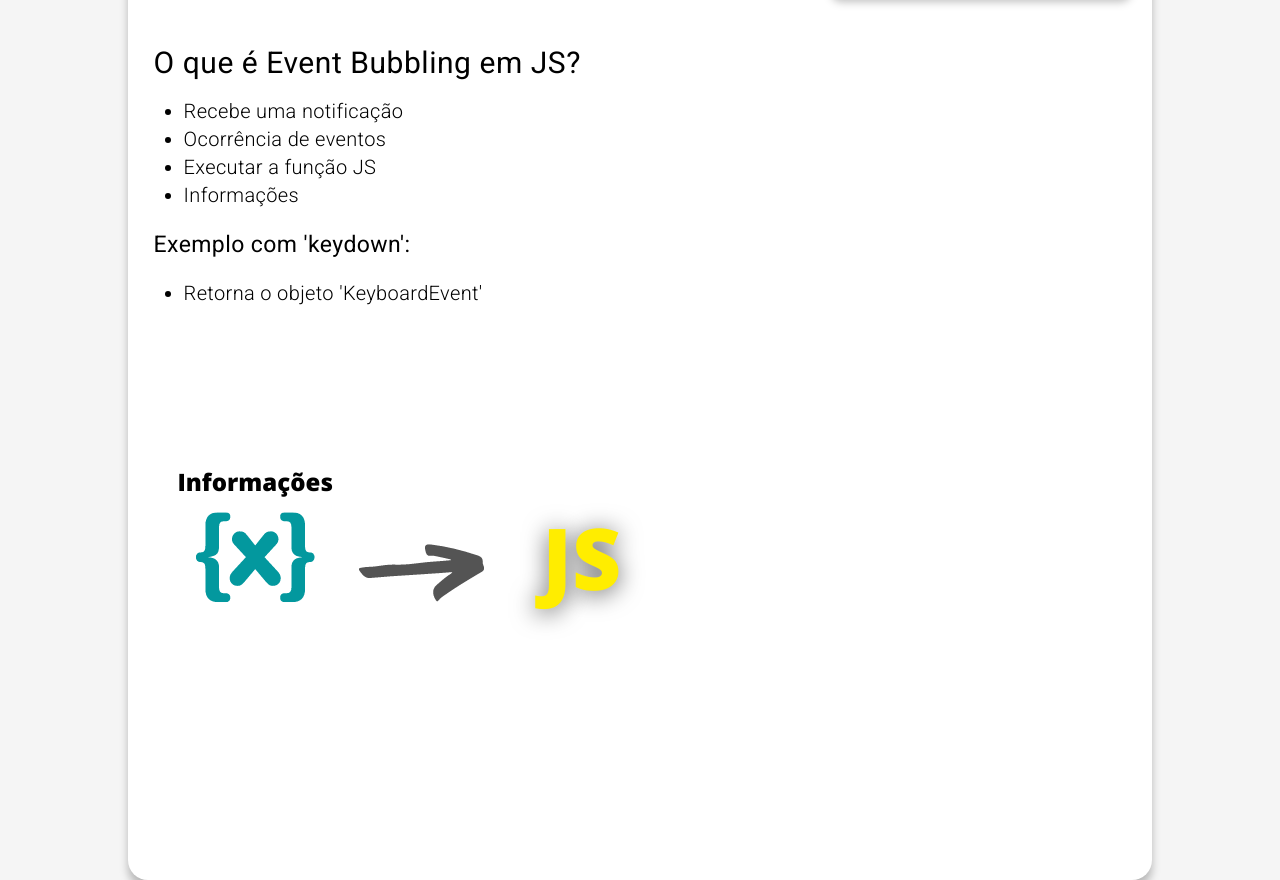
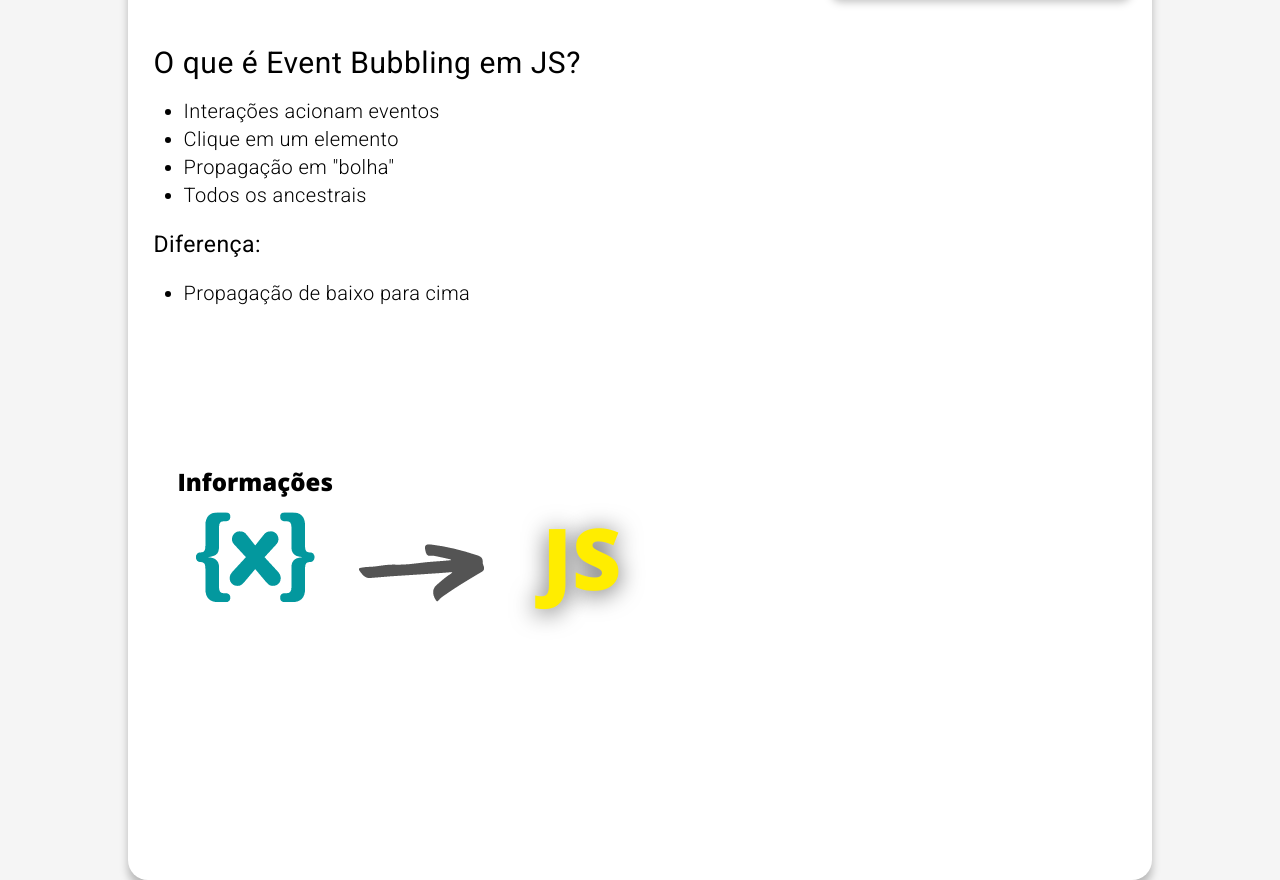
Before and after one commit to denersg/presentation, a plain HTML site: page index.html in a window 1280 px wide. Shown: the part 4019-4899 px from the top of the page. Drawn offline with Linux system fonts and the light colour scheme.

Commit message:
Adicionada a questao 6

```diff
--- a/container.css
+++ b/container.css
@@ -238,3 +238,5 @@ strong{
     height: 300px;
     box-shadow: 5px 5px 9px rgba(0, 0, 0, 0.25);
 }
+
+/* ######################## QUESTÕES 6 ######################## */
--- a/index.html
+++ b/index.html
@@ -224,14 +224,14 @@
 
                 <div class="topics">
                     <ul>
-                        <li>Recebe uma notificação</li>
-                        <li>Ocorrência de eventos</li>
-                        <li>Executar a função JS</li>
-                        <li>Informações</li>
+                        <li>Interações acionam eventos</li>
+                        <li>Clique em um elemento</li>
+                        <li>Propagação em "bolha"</li>
+                        <li>Todos os ancestrais</li>
                     </ul>
-                    <h3>Exemplo com 'keydown':</h3>
+                    <h3>Diferença:</h3>
                     <ul>
-                        <li>Retorna o objeto 'KeyboardEvent'</li>
+                        <li>Propagação de baixo para cima</li>
                     </ul>
                 </div>
 
--- a/script.js
+++ b/script.js
@@ -57,4 +57,9 @@ buttonQuestion2.addEventListener("click", () => {
     message.classList.toggle("shown");
 });
 
-// ######################## QUESTÃO 3 ########################
+// ######################## QUESTÃO 5 ########################
+
+//Imprime no console assim que uma tecla é apertada
+addEventListener("keydown", function(event) {
+    console.log(event);
+});
```
Also changed, not shown: img/bubbling.png (added).
